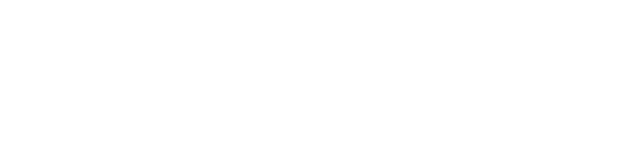
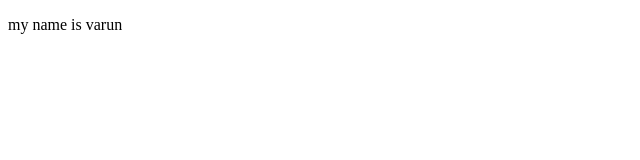
Before and after one commit to singhVarun16/newRepo, a plain HTML site: page index.html in a window 1280 px wide. Shown: the whole page, without its empty margins (0-640 px from the left). Drawn offline with Linux system fonts and the light colour scheme.

Commit message:
minor changes

```diff
--- a/index.html
+++ b/index.html
@@ -6,6 +6,6 @@
     <title>Document</title>
 </head>
 <body>
-
+    <p>my name is varun</p>
 </body>
 </html>
```
